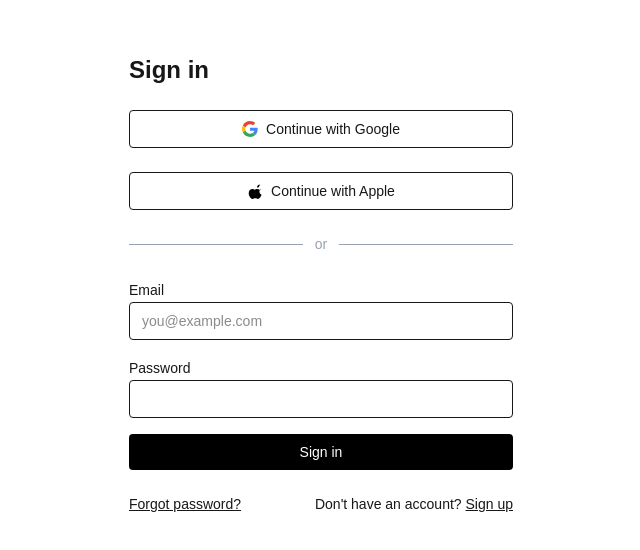
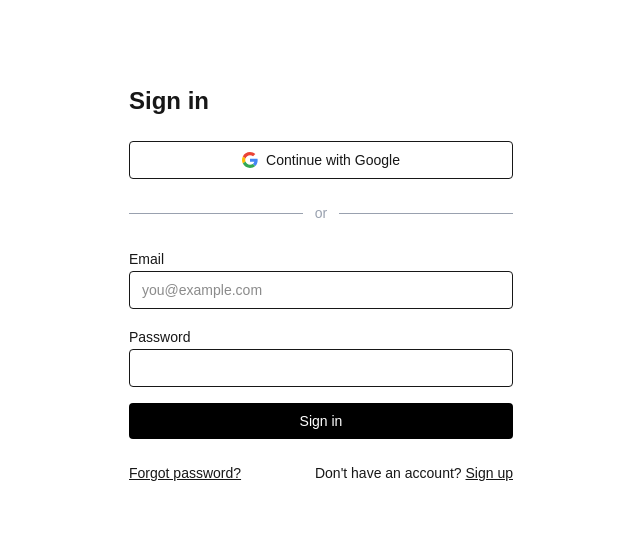
Before and after one commit to rmartz/group-picks, a Next.js app: page /sign-in in a window 1280 px wide. Shown: the part 116-666 px from the top of the page, without its empty margins (319-959 px from the left). Built offline with nearby package versions, Linux system fonts and the light colour scheme; no server answers.

Commit message:
Hide Apple SSO button unless NEXT_PUBLIC_APPLE_SSO_ENABLED=true

```diff
--- a/src/app/(auth)/sign-in/SignInForm.tsx
+++ b/src/app/(auth)/sign-in/SignInForm.tsx
@@ -15,6 +15,7 @@
 export default function SignInForm() {
   const router = useRouter();
   const searchParams = useSearchParams();
+  const appleEnabled = process.env["NEXT_PUBLIC_APPLE_SSO_ENABLED"] === "true";
   const [email, setEmail] = useState("");
   const [password, setPassword] = useState("");
   const [error, setError] = useState<string | undefined>();
@@ -100,6 +101,7 @@
         </svg>
         {SIGN_IN_COPY.googleButton}
       </button>
+      {appleEnabled && (
         <button
           type="button"
           onClick={() => {
@@ -118,6 +120,7 @@
           </svg>
           {SIGN_IN_COPY.appleButton}
         </button>
+      )}
       <div className="flex items-center gap-3 text-sm text-gray-400">
         <hr className="flex-1" />
         {SIGN_IN_COPY.orDivider}
```
Also changed, not shown: 2 other files (tests, documents, lock files or other folders). Lines whose indentation alone changed are shown as unchanged.
